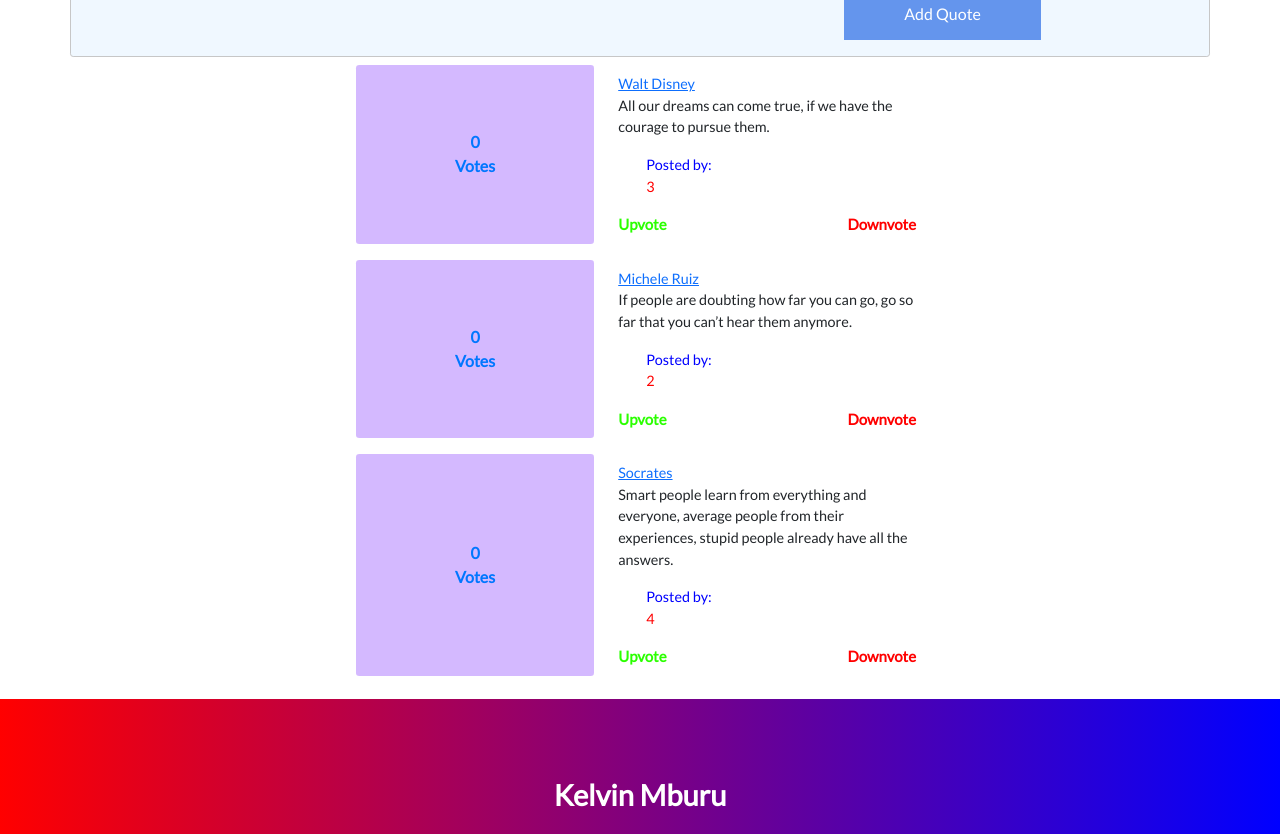
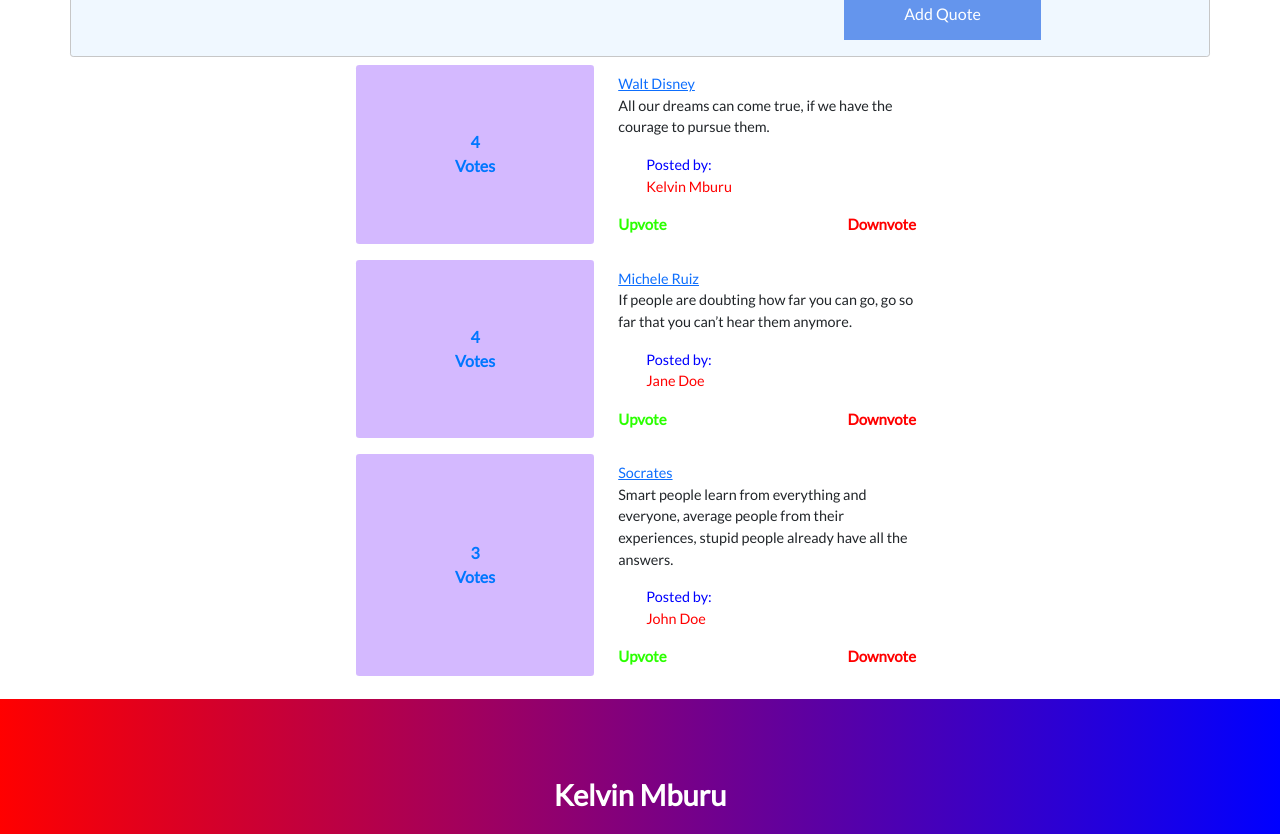
Before and after one commit to kelvinmburu/vote-a-quote, an Angular app: page / in a window 1280 px wide. Shown: the part 560-1394 px from the top of the page. Built offline with nearby package versions, Linux system fonts and the light colour scheme.

Commit message:
feat: added count votes and new name variable

```diff
--- a/src/app/app.component.ts
+++ b/src/app/app.component.ts
@@ -14,15 +14,16 @@ export class AppComponent {
 
   constructor() {
     this.quote = [
-      new Quotes('Walt Disney','All our dreams can come true, if we have the courage to pursue them.', 3),
-      new Quotes('Michele Ruiz','If people are doubting how far you can go, go so far that you can’t hear them anymore.', 2),
-      new Quotes('Socrates','Smart people learn from everything and everyone, average people from their experiences, stupid people already have all the answers.', 4),
+      new Quotes('Walt Disney','All our dreams can come true, if we have the courage to pursue them.', 'Kelvin Mburu', 4),
+      new Quotes('Michele Ruiz','If people are doubting how far you can go, go so far that you can’t hear them anymore.', 'Jane Doe', 4),
+      new Quotes('Socrates','Smart people learn from everything and everyone, average people from their experiences, stupid people already have all the answers.', 'John Doe', 3),
     ]
    }
-  addQuote(title: HTMLInputElement, link: HTMLInputElement){
-    this.quote.push(new Quotes(title.value, link.value));
+  addQuote(title: HTMLInputElement, link: HTMLInputElement, name:HTMLInputElement){
+    this.quote.push(new Quotes(title.value, link.value, name.value));
     title.value = '';
     link.value = '';
+    name.value = ''
   }
 
   //Function to sort quotes based on Votes
```
